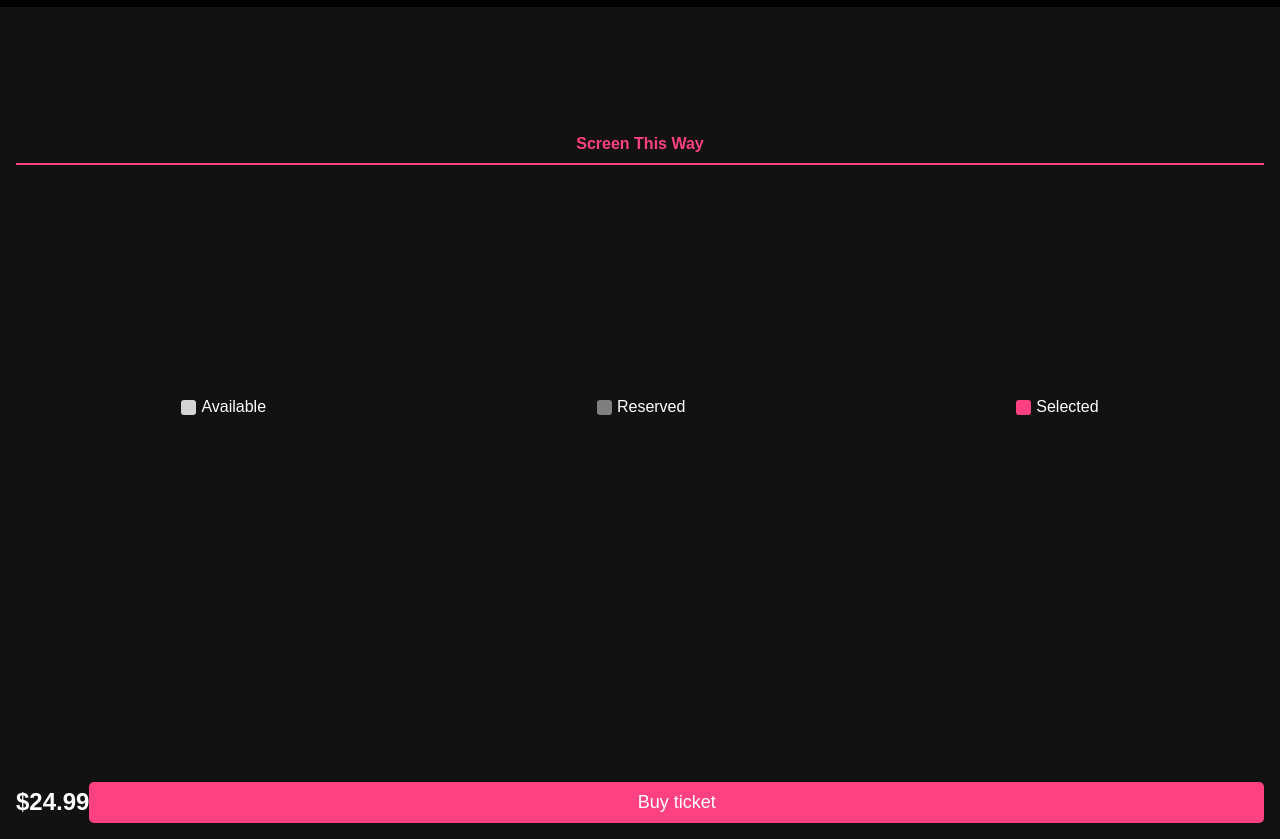
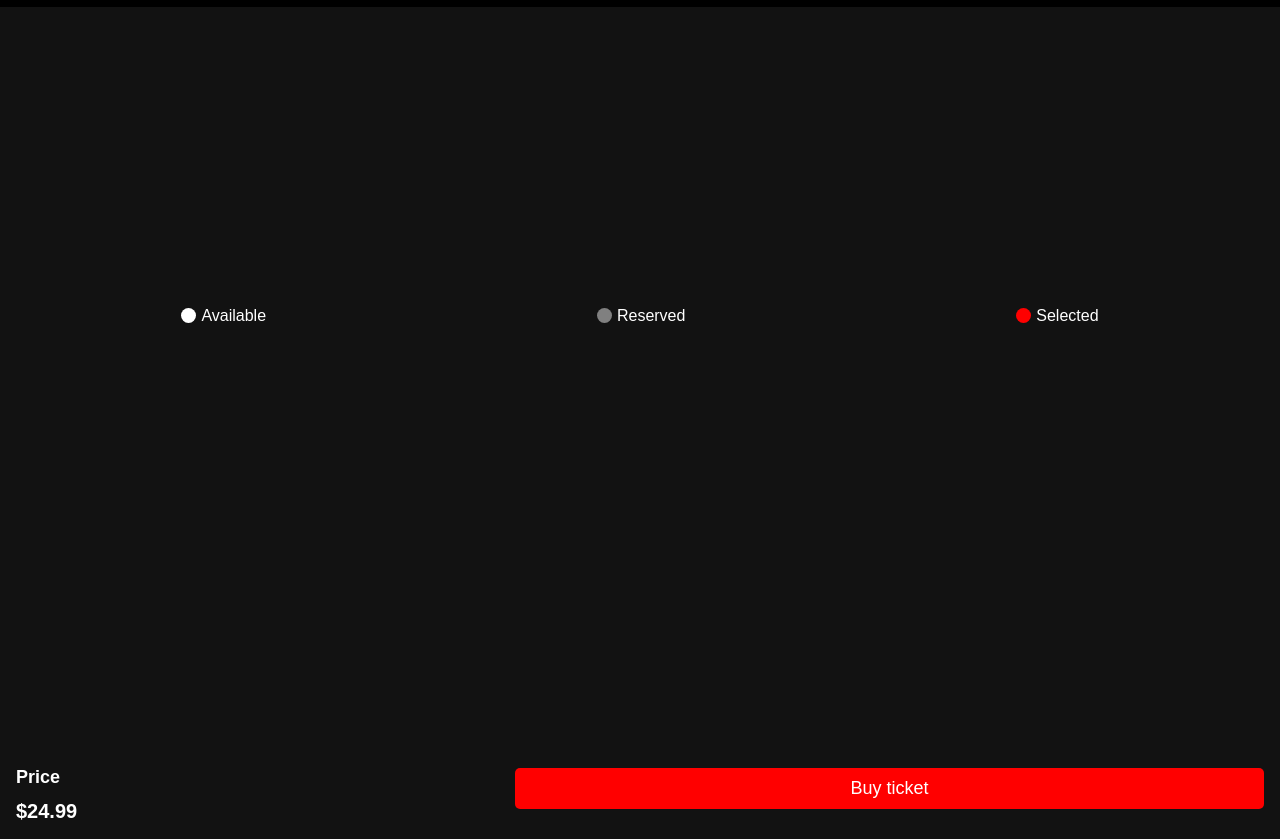
Before and after one commit to CamiloEstebanConchaTorres/CineCampus, a website: page public/views/choose-seat.html in a window 1280 px wide. Shown: the part 57-896 px from the top of the page. Drawn offline with Linux system fonts and the light colour scheme; no server answers.

Commit message:
feat: :art: Mejora en el diseño de la seccion de compra de tickets

```diff
--- a/public/css/style.css
+++ b/public/css/style.css
@@ -414,15 +414,15 @@ footer {
 }
 
 #seat-map .available {
-  background-color: #d4d4d4;
+  background-color: #ffffff;
 }
 
 #seat-map .reserved {
-  background-color: #7f7f7f;
+  background-color: gray;
 }
 
 #seat-map .selected {
-  background-color: #FF4081;
+  background-color: red;
   color: white;
 }
 
@@ -446,22 +446,24 @@ footer {
 }
 
 .legend-color.available {
-  background-color: #d4d4d4;
+  background-color: white;
+  border-radius: 10px;
 }
 
 .legend-color.reserved {
-  background-color: #7f7f7f;
+  background-color: gray;
+  border-radius: 10px;
 }
 
 .legend-color.selected {
-  background-color: #FF4081;
+  background-color: red;
+  border-radius: 10px;
 }
 
 /* Selección de fecha */
 #date-selection {
   display: flex;
   justify-content: space-between;
-  margin-bottom: 10px;
 }
 
 #date-selection .date {
@@ -477,7 +479,7 @@ footer {
 }
 
 #date-selection .date.selected {
-  background-color: #FF4081;
+  background-color: red;
   color: white;
 }
 
@@ -485,50 +487,54 @@ footer {
 #time-selection {
   display: flex;
   justify-content: space-between;
-  margin-bottom: 10px;
 }
 
 #time-selection .time {
   background-color: #FFF;
   color: black;
   padding: 10px;
+  margin: 0 2px;
   border-radius: 5px;
   text-align: center;
   flex-grow: 1;
-  margin: 0 2px;
+
   cursor: pointer;
   font-weight: bold;
 }
 
 #time-selection .time.selected {
-  background-color: #FF4081;
+  background-color: red;
   color: white;
 }
 
 /* Información de compra */
 .purchase-info {
   display: flex;
-  justify-content: space-between;
+  justify-content:space-between;
   align-items: center;
-  margin-top: 20px;
+  gap: 20px;
+}
+
+.price h1 {
+  font-size: 18px;
 }
 
 #price {
-  font-size: 24px;
+  font-size: 20px;
   font-weight: bold;
 }
 
 #buy-ticket {
-  background-color: #FF4081;
+  background-color: red;
   color: white;
   padding: 10px 20px;
   border: none;
   border-radius: 5px;
   font-size: 18px;
   cursor: pointer;
-  width: 100%;
+  width: 60%;
 }
 
 #buy-ticket:hover {
-  background-color: #FF1C78;
+  background-color: grey;
 }
--- a/public/views/choose-seat.html
+++ b/public/views/choose-seat.html
@@ -21,7 +21,7 @@
     <main id="seat-selection">
         <div id="proyecciones-container"></div>
 
-        <div class="screen-indicator">Screen This Way</div>
+
 
         <div id="seat-map"></div>
 
@@ -35,7 +35,10 @@
         <div id="time-selection"></div>
 
         <div class="purchase-info">
-            <span id="price">$24.99</span>
+            <div class="price">
+                <h1>Price</h1>
+                <span id="price">$24.99</span>
+            </div>
             <button id="buy-ticket">Buy ticket</button>
         </div>
     </main>
```
